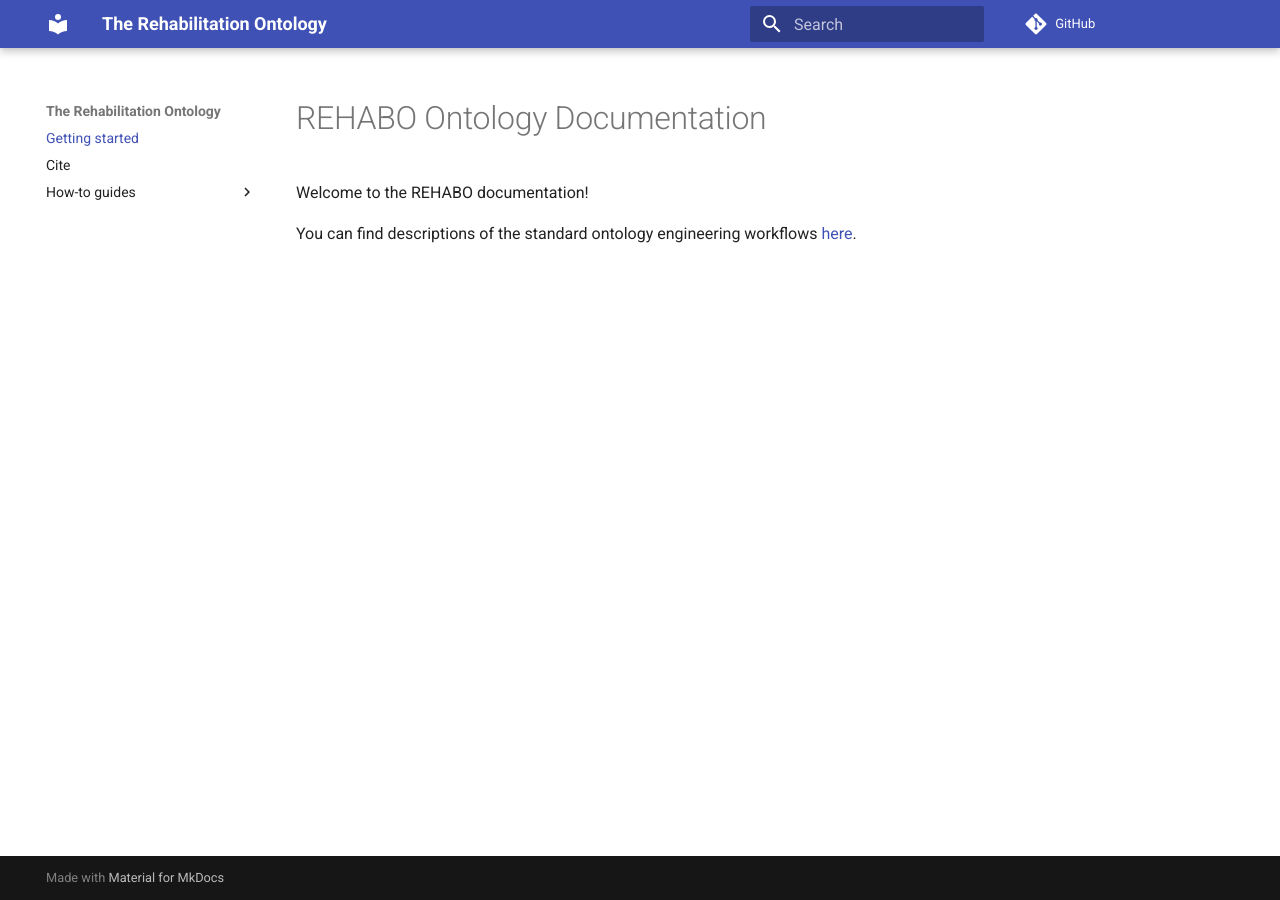
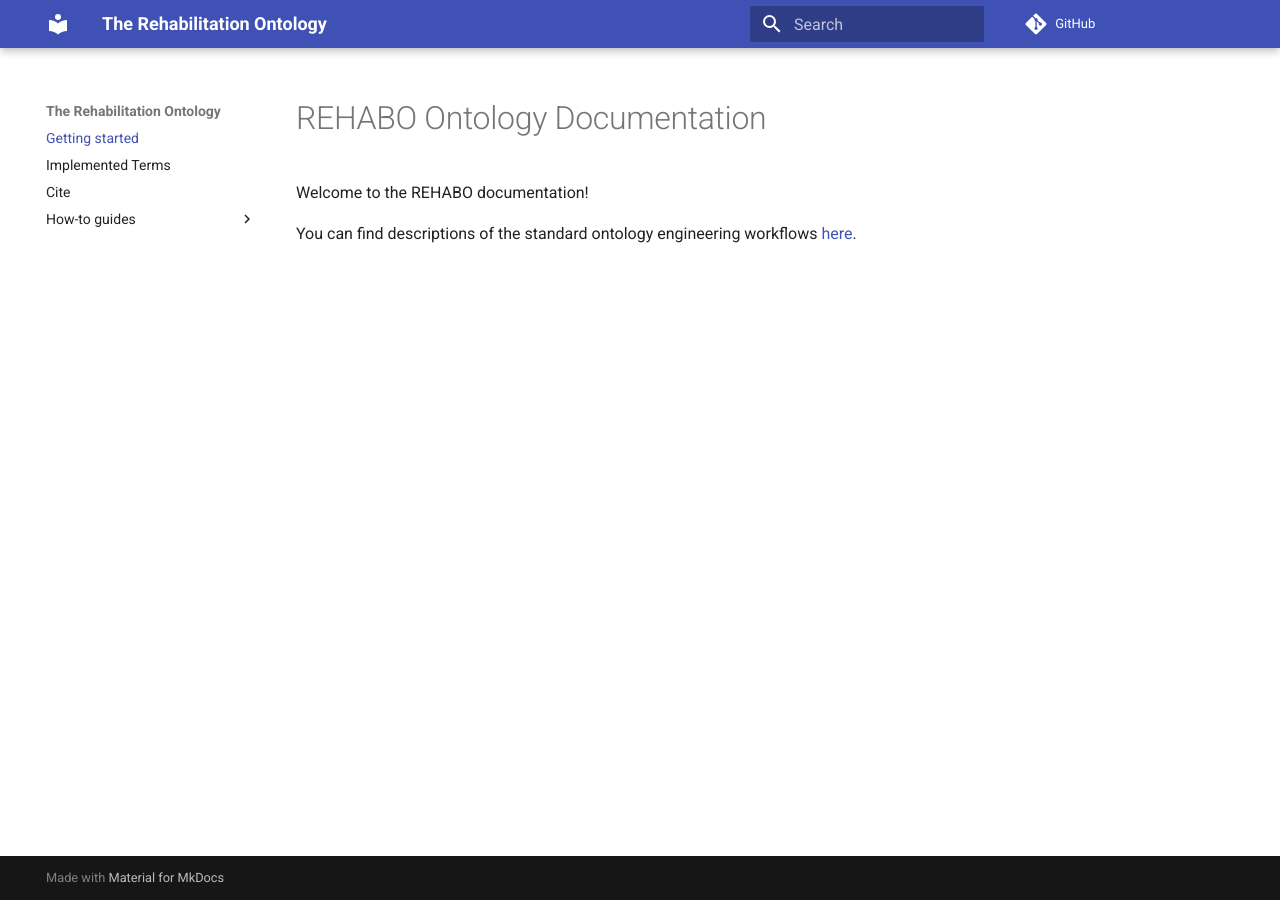
Before and after one commit to mcwdsi/rehabo, an MkDocs documentation site: the page built from docs/index.md, in a window 1280 px wide. Built offline with MkDocs 1.6.1 and Material for MkDocs 9.7.7, drawn with Linux system fonts in a browser that asks for light colours; comment, search, counter and statistics services are not loaded.

Commit message:
Add 'Implemented Terms' to navigation

```diff
--- a/mkdocs.yaml
+++ b/mkdocs.yaml
@@ -23,6 +23,7 @@ repo_url: https://github.com/mcwdsi/rehabo/
 
 nav:
   - Getting started: index.md
+  - Implemented Terms: implemented-terms.md
   - Cite: cite.md
   - How-to guides:
       - Standard ODK workflows:
```
